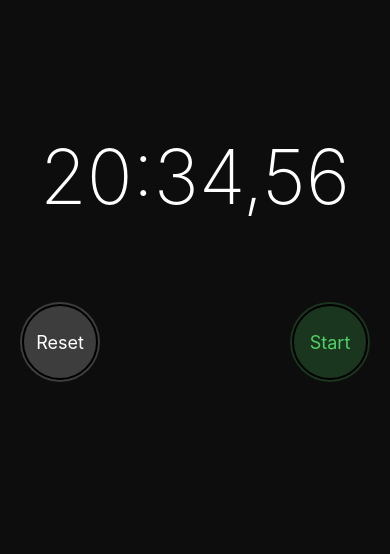
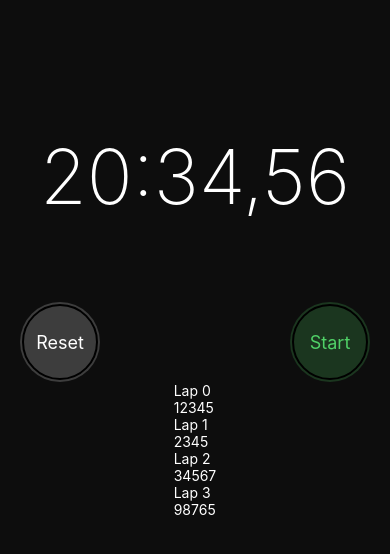
Before and after one commit to ntpbright/react-native-stopwatch, a React Native app: screen / in a window 390 px wide. Shown: the top 554 px of the page. Built offline with nearby package versions, Linux system fonts and the light colour scheme.

Commit message:
Show simple lap

```diff
--- a/App.js
+++ b/App.js
@@ -4,7 +4,7 @@ import moment from 'moment'
 
 const DATA = {
   timer: 1234567,
-  labs: [12345, 2345, 34567, 98765],
+  laps: [12345, 2345, 34567, 98765],
 }
 
 function Timer({ interval }){
@@ -35,14 +35,14 @@ function ButtonsRow({ children }){
 
 function Lap({ number, interval}){
   return (
-    <View>
-      <Text>Lap {number}</Text>
-      <Text>{interval}</Text>
+    <View style={styles.lap}>
+      <Text style={styles.lapText}>Lap {number}</Text>
+      <Text style={styles.lapText}>{interval}</Text>
     </View>
   )
 }
 
-function lapsTable({ laps }) {
+function LapsTable({ laps }) {
   return (
     <ScrollView>
       {laps.map((lap, index) => (
@@ -61,6 +61,7 @@ export default class App extends Component {
           <RoundButton title='Reset' color= '#FFFFFF' backgroundColor= '#3D3D3D' />
           <RoundButton title='Start' color= '#50D167' backgroundColor= '#1B361F' />
         </ButtonsRow>
+        <LapsTable laps={DATA.laps}/>
       </View>
     );
   }
@@ -102,5 +103,9 @@ const styles = StyleSheet.create({
     alignSelf: 'stretch',
     justifyContent: 'space-between',
     marginTop: 80,
+  },
+  lapText: {
+    color: '#FFFFFF',
+
   }
 })
```
